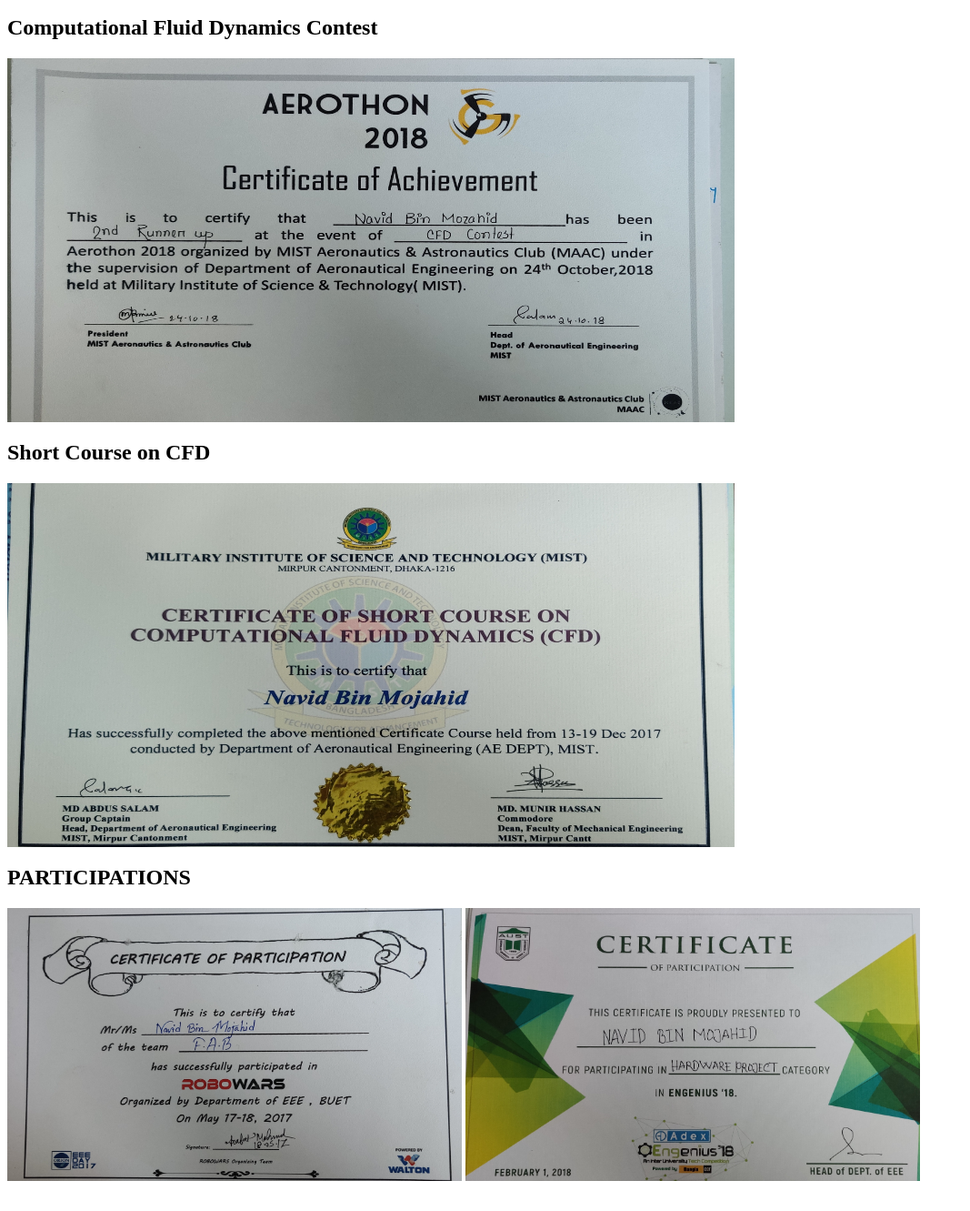
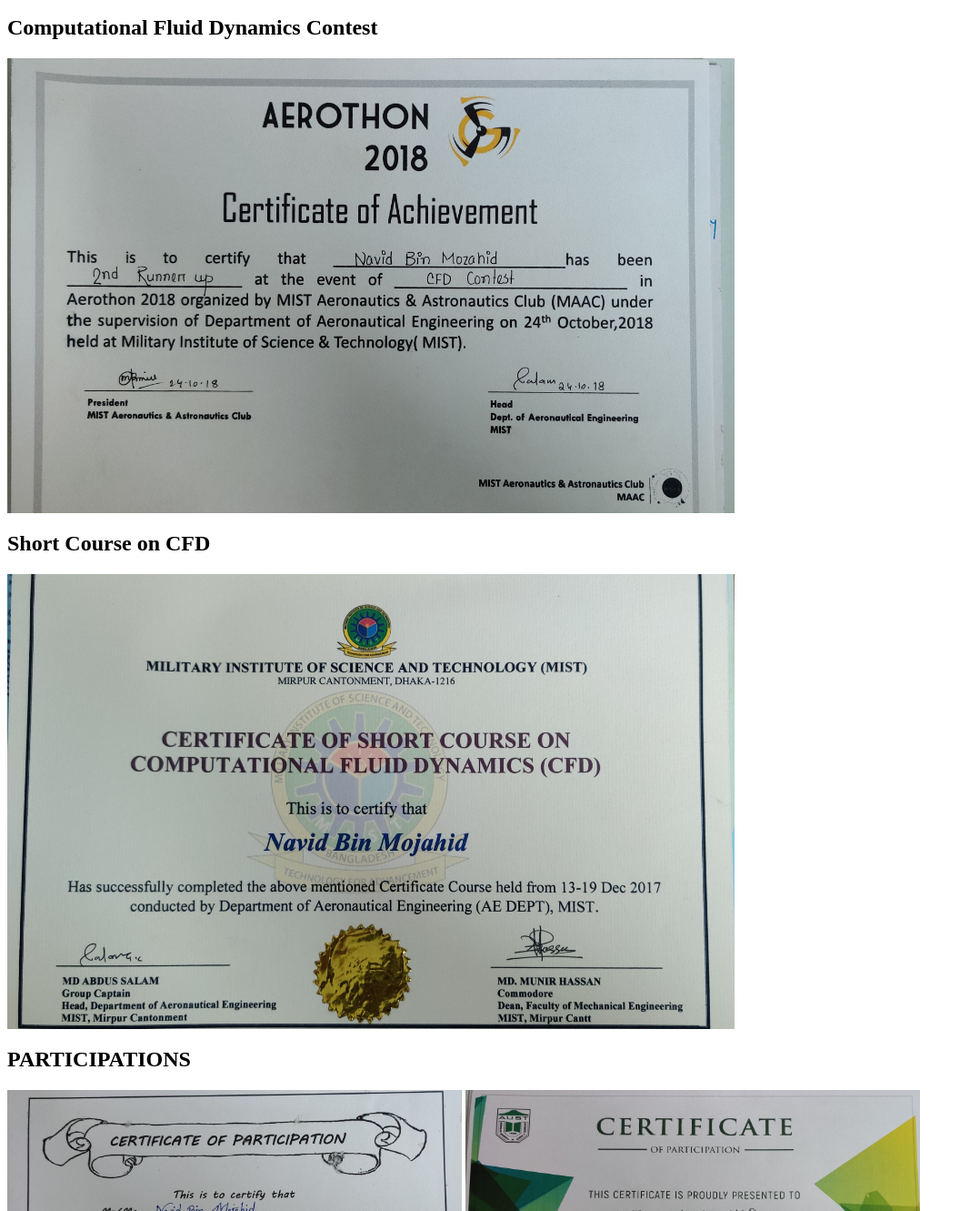
Before and after one commit to Navid-Mojahid/Certifications, a plain HTML site: page index.html in a window 1280 px wide. Shown: the part 516-1847 px from the top of the page at 91% size, without its empty margins (0-1067 px from the left). Drawn offline with Linux system fonts and the light colour scheme.

Commit message:
Update index.html

```diff
--- a/index.html
+++ b/index.html
@@ -2,8 +2,8 @@
 <h2> MIST DEAN'S LIST AWARD - 2019</h2>
 <img src="DEANS.jpg" width="800" height="400">
 <h2> Computational Fluid Dynamics Contest</h2>
-<img src="CFD.jpg" width="800" height="400">
+<img src="CFD.jpg" width="800" height="500">
 <h2> Short Course on CFD </h2>
-<img src="CFDS.jpg" width="800" height="400">
+<img src="CFDS.jpg" width="800" height="500">
 <h2> PARTICIPATIONS</h2>
 <p> <a href="FAB.JPG"><img src="FAB.jpg" width="500" height="300"></a>  <a href="aust.JPG"> <img src="aust.jpg" width="500" height="300"> </a>
```
